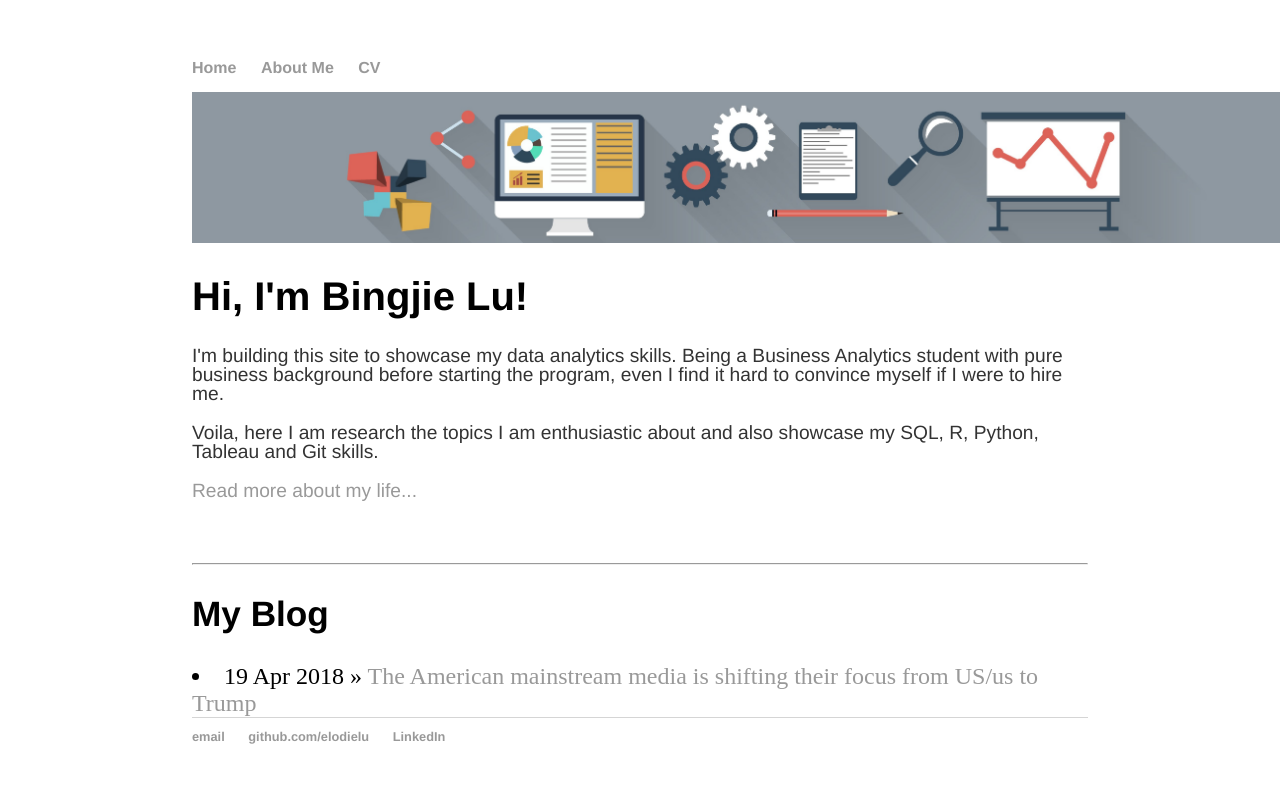
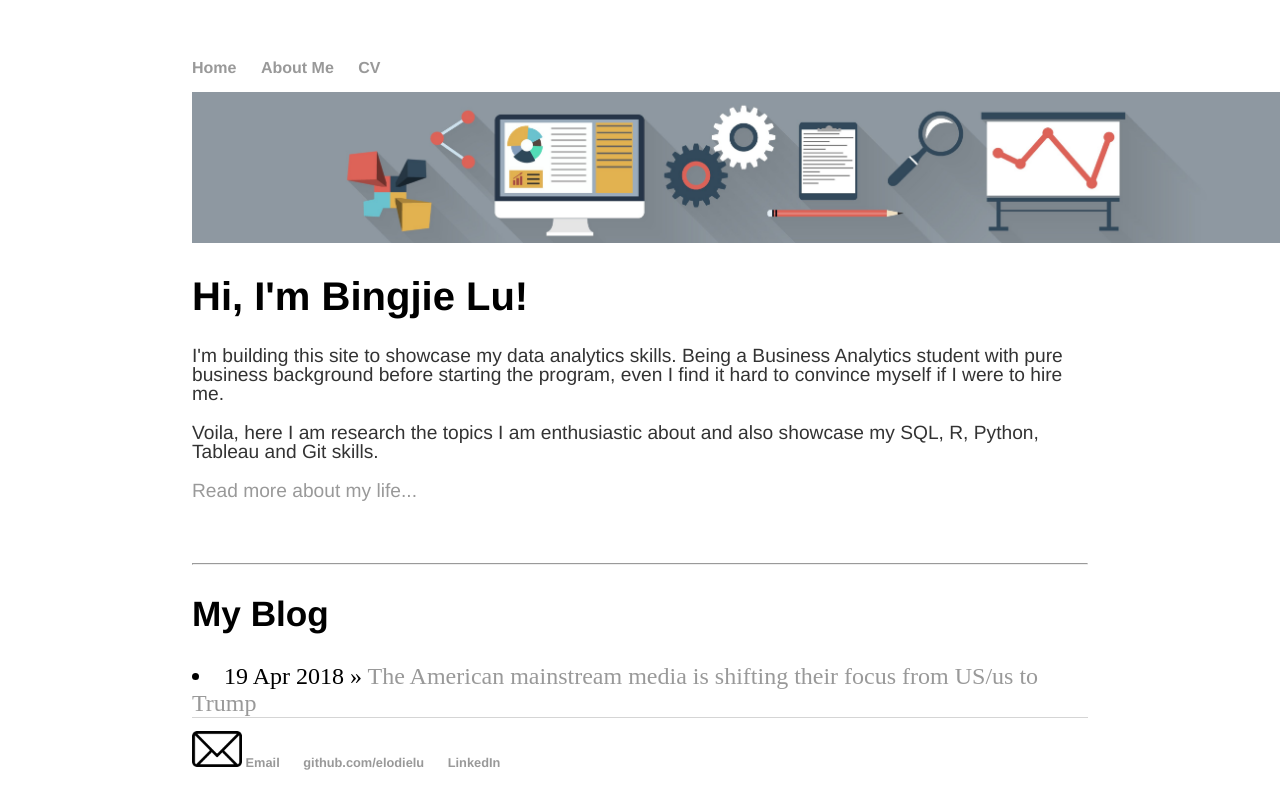
Before and after one commit to elodielu/elodielu.github.io, a Jekyll site: the page built from index.html, in a window 1280 px wide. Shown: the top 809 px of the page. Built offline with Jekyll 4.4.1, drawn with Linux system fonts in a browser that asks for light colours.

Commit message:
Update default.html

```diff
--- a/_layouts/default.html
+++ b/_layouts/default.html
@@ -24,8 +24,8 @@
 
   <footer>
    <ul>
-   <link rel="icon" href="/picture/email.jpg">
-   <li><a href="mailto:lu000024@umn.edu">email</a></li>
+   <img src="/picture/email.jpg" width="50">
+   <li><a href="mailto:lu000024@umn.edu">Email</a></li>
    <link rel="icon" href="/picture/GitHub.png">
    <li><a href="https://github.com/elodielu">github.com/elodielu</a></li>
    <link rel="icon" href="/picture/linkedin.png">
```
